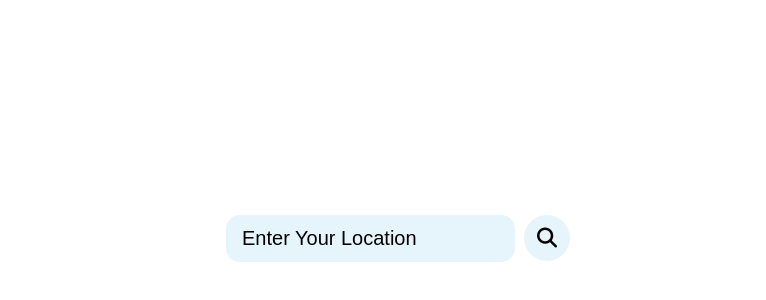
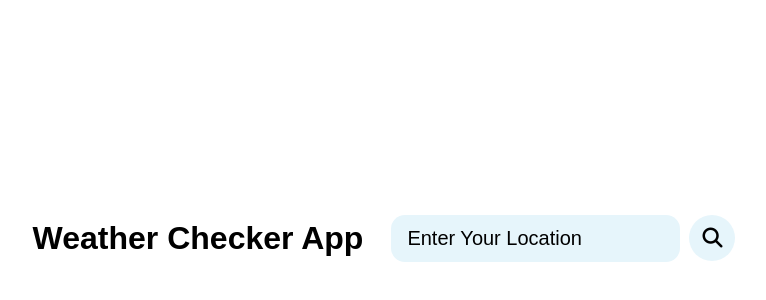
Before and after one commit to saurabht358/weather-app, a plain HTML site: page index.html in a window 1280 px wide. Shown: the part 162-462 px from the top of the page, without its empty margins (242-1008 px from the left). Drawn offline with Linux system fonts and the light colour scheme.

Commit message:
index file change

```diff
--- a/index.html
+++ b/index.html
@@ -9,6 +9,7 @@
     <link rel="stylesheet" href="https://cdnjs.cloudflare.com/ajax/libs/font-awesome/6.5.1/css/all.min.css">
 </head>
 <body>
+    <h1>Weather Checker App</h1>
     <div class="container">
         <div class="header">
             <div class="search-box">
```
